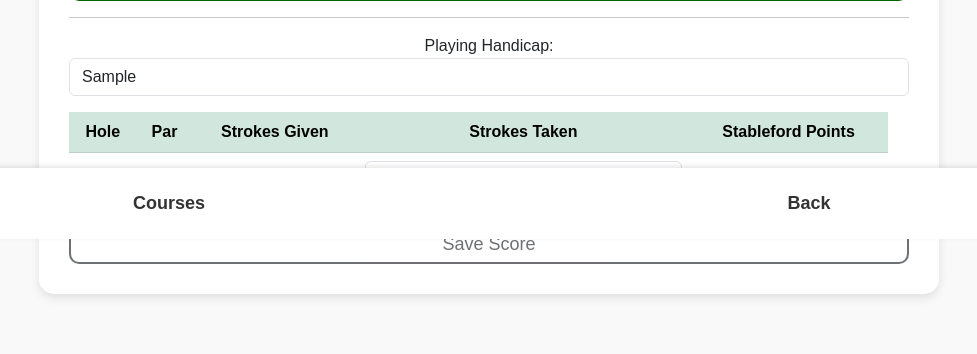
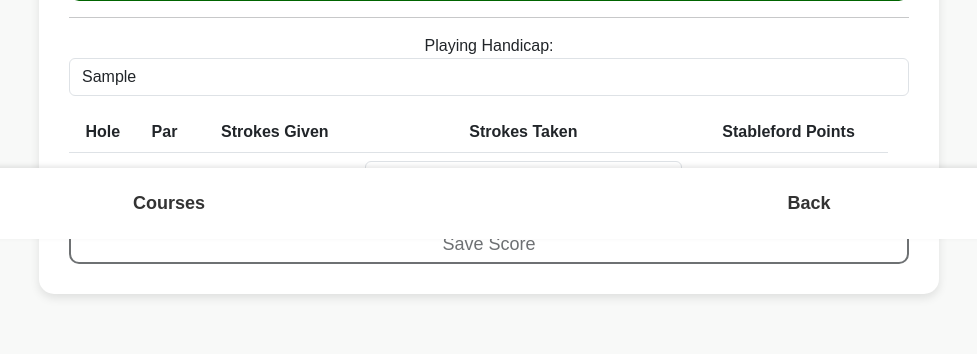
Before and after one commit to kingwalius/golfwebApp, a Flask app: template templates/personal_score.html in a window 1280 px wide. Shown: the part 561-915 px from the top of the page, without its empty margins (151-1128 px from the left). Run offline with Flask 3, Linux system fonts and the light colour scheme; tables that the repository leaves empty hold one stand-in row (values such as "Sample post"); the template is opened without the code that fills it: values that come from a table or form of the project are taken from there, most other values are stand-ins (such as "Sample title", 1, 10 or a date in 2020).

Commit message:
changed UI interface

```diff
--- a/templates/personal_score.html
+++ b/templates/personal_score.html
@@ -68,7 +68,7 @@
 
         <div class="table-responsive">
             <table class='table table-hover text-center'>
-                <thead class="table-success">
+                <thead>
                     <tr><th>Hole</th><th>Par</th><th>Strokes Given</th><th>Strokes Taken</th><th>Stableford Points</th></tr>
                 </thead>
                 <tbody>
```
